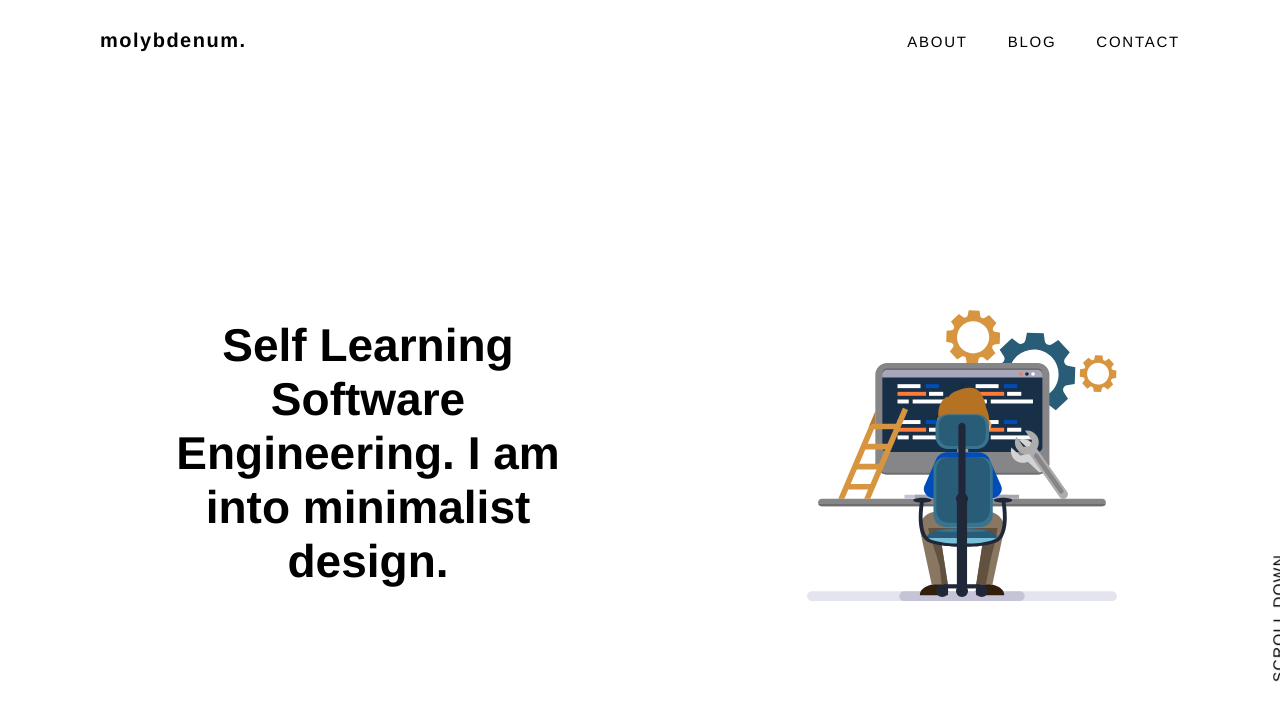
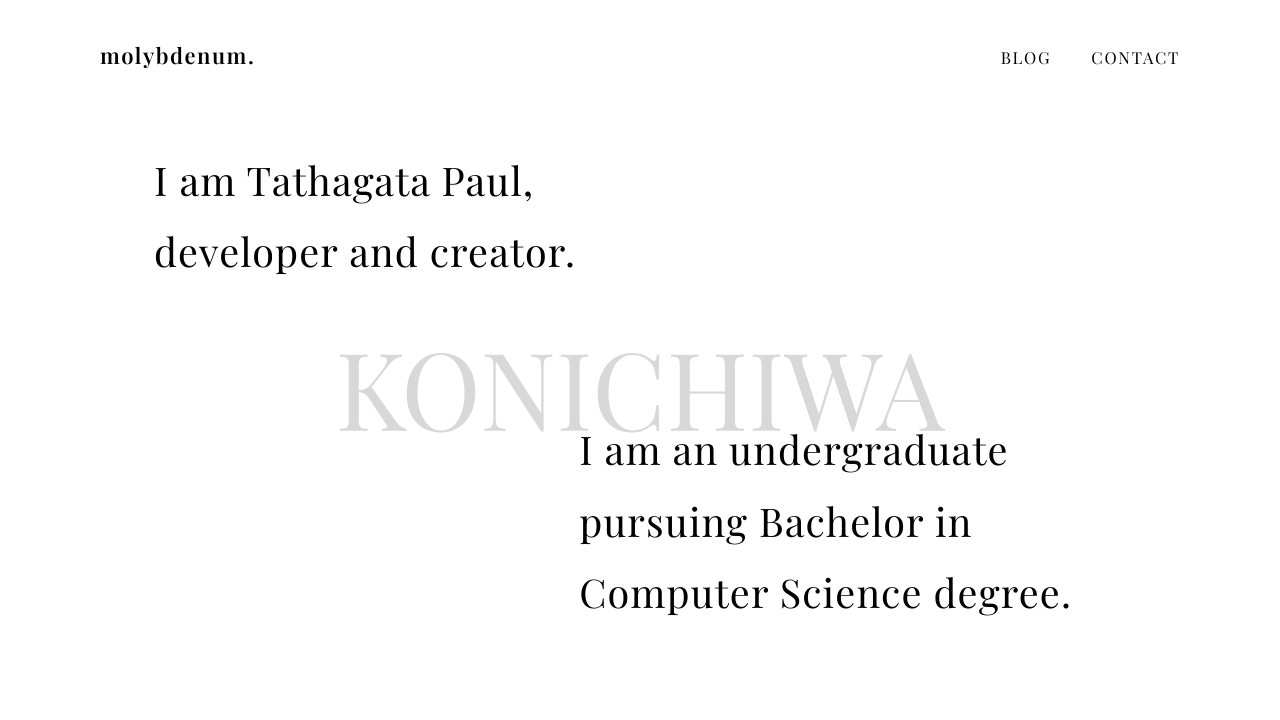
Before and after one commit to 4molybdenum2/Personal-Website, a Gatsby site: page / in a window 1280 px wide. Built offline with nearby package versions, Linux system fonts and the light colour scheme; Gatsby itself is replaced by a stand-in of ours.

Commit message:
changed stuff

```diff
--- a/gatsby-config.js
+++ b/gatsby-config.js
@@ -5,6 +5,7 @@ module.exports = {
     author: `@gatsbyjs`,
   },
   plugins: [
+    `gatsby-plugin-catch-links`,
     `gatsby-plugin-react-helmet`,
     {
       resolve: `gatsby-source-filesystem`,
@@ -12,6 +13,13 @@ module.exports = {
         name: `images`,
         path: `${__dirname}/src/images`,
       },
+    },
+    {
+      resolve: `gatsby-source-filesystem`,
+      options: {
+        path: `${__dirname}/content/blog`,
+        name: `blog`
+      }
     },
     `gatsby-transformer-sharp`,
     `gatsby-plugin-sharp`,
@@ -38,6 +46,7 @@ module.exports = {
           include: /images/ // See below to configure properly
         }
       }
-    }
+    },
+    `gatsby-transformer-remark`,
   ],
 }
--- a/src/components/banner.js
+++ b/src/components/banner.js
@@ -1,43 +1,27 @@
 import React from "react"
-import { useStaticQuery, graphql } from "gatsby"
-import Img from "gatsby-image"
-import Programmer from '../images/programmer.svg'
 
 const Banner = () => {
-//     const data = useStaticQuery(graphql`
-//     query {
-//       bannerImage: file(relativePath: { eq: "banner-image.jpg" }) {
-//         childImageSharp {
-//           fluid(maxWidth: 300) {
-//             ...GatsbyImageSharpFluid
-//           }
-//         }
-//       }
-//     }
-//   `)
-
   return (
-    //   <div className="banner">
-    //       <div className="container">
-    //         <Img fluid={data.bannerImage.childImageSharp.fluid} />
-    //       </div>
-    //   </div>
+    <>
       <div className="banner">
           <div className="container">
-            <div className="row">
-                <div className="main-text">
-                    Self Learning Software Engineering. I am into <b>minimalist</b> design.
+            <div className="banner-block-left">
+              <p>
+                I am Tathagata Paul, <br></br> developer and creator.
+              </p>
             </div>
-                <div className="main-image">
-                    <Programmer/>
-                </div>
-            </div>
-            <div className="scroll">
-                <span>Scroll down</span>
-                <span>__________</span>
+            <div className="banner-block-right">
+              <p>
+                I am an undergraduate<br></br> pursuing Bachelor in <br></br>Computer Science degree.
+              </p>
             </div>
           </div>
       </div>
+
+      <div className="background-text">
+        <p>KONICHIWA</p>
+      </div>
+    </>
   )
 }
 
--- a/src/components/header.js
+++ b/src/components/header.js
@@ -10,7 +10,6 @@ const Header = () => (
         </div>
         <div className="navigation">
           <nav>
-            <Link to="/about">About</Link>
             <Link to="/blog">Blog</Link>
             <Link to="/contact">Contact</Link>
           </nav>
--- /dev/null
+++ b/src/components/layout.js
@@ -0,0 +1,113 @@
+import React, { useEffect, useRef, useState } from "react"
+import PropTypes from "prop-types"
+import { useStaticQuery, graphql } from "gatsby"
+
+import { motion, AnimatePresence } from "framer-motion"
+
+//Hooks
+import useWindowSize from "../hooks/useWindowSize"
+
+const Layout = ({ children, location }) => {
+  const siteData = useStaticQuery(graphql`
+    query SiteTitleQuery {
+      site {
+        siteMetadata {
+          title
+        }
+      }
+    }
+  `)
+
+  //Hook to grab window size
+  const size = useWindowSize()
+
+  // Ref for parent div and scrolling div
+  const app = useRef()
+  const scrollContainer = useRef()
+
+  // Configs
+  const data = {
+    ease: 0.1,
+    current: 0,
+    previous: 0,
+    rounded: 0,
+  }
+
+  // Run scrollrender once page is loaded.
+  useEffect(() => {
+    requestAnimationFrame(() => skewScrolling())
+  }, [])
+
+  //Set the height of the body to the height of the scrolling div
+  const setBodyHeight = () => {
+    document.body.style.height = `${
+      scrollContainer.current.getBoundingClientRect().height
+    }px`
+  }
+
+  const [state, setState] = useState({
+    scroll: 0,
+    skew: 0,
+  })
+
+  // Scrolling
+  const skewScrolling = () => {
+    //Set Current to the scroll position amount
+    data.current = window.scrollY
+    // Set Previous to the scroll previous position
+    data.previous += (data.current - data.previous) * data.ease
+    // Set rounded to
+    data.rounded = Math.round(data.previous * 100) / 100
+
+    // Difference between
+    const difference = data.current - data.rounded
+    const acceleration = difference / size.width
+    const velocity = +acceleration
+    const skew = velocity * 7.5
+
+    //Assign skew and smooth scrolling to the scroll container
+    setState({ scroll: data.rounded, skew: skew })
+    //loop vai raf
+    requestAnimationFrame(() => skewScrolling())
+  }
+
+
+  //set the height of the body.
+  useEffect(() => {
+    setBodyHeight()
+  }, [size])
+
+
+
+  return (
+    <motion.div exit={{ opacity: 0 }} ref={app} className="app">
+      <div
+        style={{
+          transform: `translate3d(0, -${state.scroll}px, 0) skewY(${state.skew}deg)`,
+        }}
+        ref={scrollContainer}
+        className="smooth-scroll"
+      >
+        <AnimatePresence>
+            <motion.div
+              initial={{ opacity: 0 }}
+              animate={{ opacity: 1 }}
+              exit={{ opacity: 0 }}
+            >
+              <div>
+                <main>{children}</main>
+              </div>
+            </motion.div>
+
+        </AnimatePresence>
+      </div>
+    </motion.div>
+  )
+}
+
+
+Layout.propTypes = {
+  children: PropTypes.node.isRequired,
+}
+
+export default Layout
--- /dev/null
+++ b/src/hooks/useWindowSize.js
@@ -0,0 +1,27 @@
+import { useState, useEffect } from "react"
+
+export default function useWindowSize() {
+  const isClient = typeof window === "object"
+  function getSize() {
+    return {
+      width: isClient ? window.innerWidth : undefined,
+      height: isClient ? window.innerHeight : undefined,
+    }
+  }
+
+  const [windowSize, setWindowSize] = useState(getSize)
+
+  useEffect(() => {
+    if (!isClient) {
+      return false
+    }
+    function handleResize() {
+      setWindowSize(getSize())
+    }
+
+    window.addEventListener("resize", handleResize)
+    return () => window.removeEventListener("resize", handleResize)
+  }, [])
+
+  return windowSize
+}
--- a/src/pages/index.js
+++ b/src/pages/index.js
@@ -1,18 +1,36 @@
 import React from "react"
 import "../styles/styles.scss"
-
-import Scrollbar from "smooth-scrollbar"
 
 //Import Components
 import Header from "../components/header"
 import Banner from "../components/banner"
+import Layout from "../components/layout"
+import { motion, AnimatePresence } from "framer-motion"
+
+const transition = { duration: 1, ease: [0.6, -0.05, 0.01, 0.9] }
 
 
 const IndexPage = () => (
-  <div className="container">
-    <Header/>
-    <Banner/>
-  </div>
+  <Layout>
+    <div className="container">
+      <AnimatePresence
+        exitBeforeEnter
+        initial={{ opacity: 0 }}
+        exit={{ opacity: 0 }}
+        animate={{ opacity: 1 }}
+      >
+        <motion.div
+          initial={{ opacity: 0 }}
+          exit={{ opacity: 0 }}
+          animate={{ opacity: 1 }}
+          transition={transition}
+        >
+          <Header />
+          <Banner />
+        </motion.div>
+      </AnimatePresence>
+    </div>
+  </Layout>
 )
 
 export default IndexPage
--- a/src/styles/styles.scss
+++ b/src/styles/styles.scss
@@ -1,4 +1,6 @@
 @import './breakpoints.scss';
+@import url('https://fonts.googleapis.com/css2?family=Poppins:wght@500&display=swap');
+@import url('https://fonts.googleapis.com/css2?family=Playfair+Display:wght@400;500;600&display=swap');
 
 $font: "Helvetica Neue", -apple-system, BlinkMacSystemFont, "Segoe UI", Roboto,
   Oxygen, Ubuntu, Cantarell, "Open Sans", "Helvetica Neue", sans-serif;
@@ -11,16 +13,32 @@ $off-white: #f2f4f5;
 
 html,
 body {
-  font-family: $font;
-  font-size: 20px;
+  font-family: 'Playfair Display',serif;
+  font-size: 22px;
   padding: 0;
   margin: 0;
   background: $white;
+  overscroll-behavior-y: none;
+}
+
+a {
+  text-decoration: none;
+  color: $black;
+  transition: ease-in-out 0.2s;
+  &:hover {
+    opacity: 0.5;
+  }
+  &.no-hover {
+    &:hover {
+      opacity: 1;
+    }
+  }
 }
 
 .container {
   width: 1560px;
   min-width: 1560px;
+  height: 100%;
   margin: 0 auto;
 
   @include media("<=1560px") {
@@ -42,7 +60,7 @@ header {
   height: 80px;
   width: 100%;
   position: relative;
-  top: 0px;
+  top: 15px;
   z-index: 10;
   .inner-header {
     display: flex;
@@ -65,7 +83,7 @@ header {
           letter-spacing: 1.75px;
           text-transform: uppercase;
           font-size: 0.75rem;
-          font-weight: 500;
+          font-weight: 400;
           color: $black;
           &:last-child {
             margin-right: 0px;
@@ -77,69 +95,53 @@ header {
 }
 
 .banner{
-  display: flex;
-  align-items: center;
   background-color: $white;
   position: relative;
   height: 100vh;
-  top:50%;
-  .row{
-    display: flex;
-    position: relative;
-    justify-content: space-evenly;
-    .main-text{
-      font-size: 2.3rem;
-      font-weight: 700;
-      color: $black;
-      position: absolute;
-      width:55vh;
-      left: 0;
-      top: 50%;
-      transform: translateY(-60%);
-      text-align: center;
-      padding: 0 48px;
-      z-index: 9;
+  pointer-events: none;
+  .container{
+    .banner-block-left{
+      position: relative;
+      left: 5%;
+      padding: 24px 0;
+      letter-spacing: 1.1px;
+      font-size: 1.8rem;
+      text-align: left;
+      font-weight: 300;
+      font-family: 'Playfair Display',serif;
+      line-height: 1.8;
     }
 
-    .main-image{
+    .banner-block-right{
       position: absolute;
-      top: 50%;
-      transform: translateY(-50%);
-      width: 100vh;
-      right: 0;
-      z-index: 8;
-      @media (max-width: 1440px) {
-        width: 436px;
+      display: block;
+      right: 10%;
+      padding: 24px 0;
+      letter-spacing: 1.1px;
+      font-size: 1.8rem;
+      text-align: left;
+      font-weight: 300;
+      font-family: 'Playfair Display',serif;
+      line-height: 1.8;
+      @include media("<=tablet") {
+        left: 5%;
       }
     }
   }
-  .scroll {
-    position: fixed;
-    top: 70%;
-    right: -38px;
-    transform: rotate(-90deg);
-    font-weight: 400;
-    text-transform: uppercase;
-    font-size: 0.775rem;
-    letter-spacing: 1.2px;
-    color: $white;
-    mix-blend-mode: difference;
-    z-index: 8;
-    @media (max-width: 1440px) {
-      right: -112px;
-    }
+
+}
+
+.background-text{
+  position: fixed;
+  top: 50%;
+  left: 50%;
+  transform: translate(-50%, -65%);
+  font-size: 108px;
+  text-align: center;
+  color: gray;
+  opacity: 0.3;
+  @include media("<=tablet") {
+    font-size: 72px;
+    transform: translate(-50%,-60%);
   }
 }
-
-.about-text{
-  display: block;
-  position: relative;
-  align-items: center;
-  padding: 56px 0;
-  letter-spacing: 1.1px;
-  font-size: 1.8rem;
-  text-align: center;
-  font-weight: 300;
-  font-family: $font;
-  line-height: 1.8;
-}
```
Also changed, not shown: content/blog/hello-world/index.md (added, +7 -0 lines), content/blog/second-post/index.md (added, +7 -0 lines), gatsby-node.js (+36 -6 lines), package.json (+7 -1 lines), src/components/image.js (deleted, +0 -32 lines), src/pages/about.js (deleted, +0 -34 lines), src/pages/blog.js (added, +44 -0 lines), src/templates/blog-post.js (added, +34 -0 lines), src/gifs/new.gif (deleted), 1 other file. Lines whose indentation alone changed are shown as unchanged.
